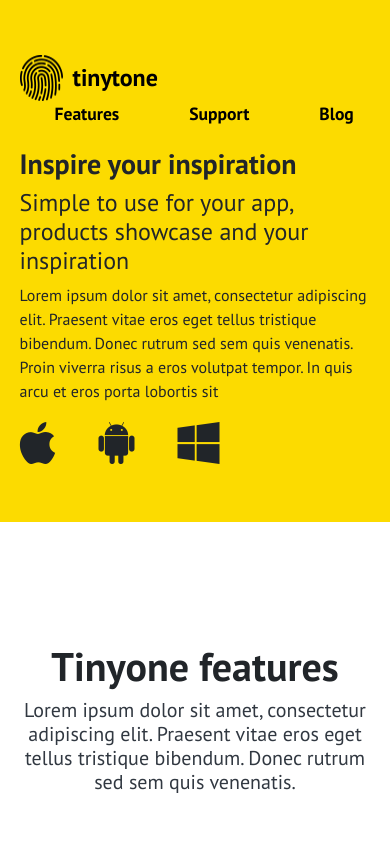
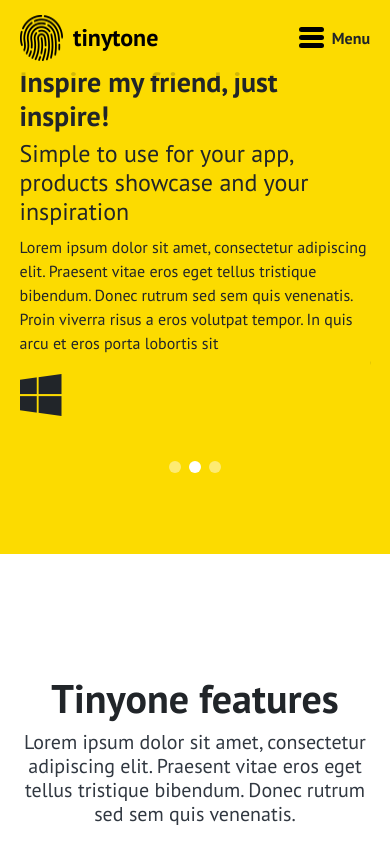
Before and after one commit to radonichn/landing-vue, a Vue app: page / in a window 390 px wide. Shown: the top 842 px of the page. Built offline with nearby package versions, Linux system fonts and the light colour scheme.

Commit message:
added slider (and slides); added mobile menu; fixed ie11

```diff
--- a/package.json
+++ b/package.json
@@ -8,11 +8,13 @@
     "lint": "vue-cli-service lint"
   },
   "dependencies": {
+    "axios": "^0.19.0",
     "bootstrap-vue": "^2.0.0-rc.28",
     "core-js": "^2.6.5",
     "node-sass": "^4.12.0",
     "sass-loader": "^7.3.1",
-    "vue": "^2.6.10"
+    "vue": "^2.6.10",
+    "vue-awesome-swiper": "^3.1.3"
   },
   "devDependencies": {
     "@vue/cli-plugin-babel": "^3.11.0",
--- a/src/App.vue
+++ b/src/App.vue
@@ -11,6 +11,7 @@ import FirstBlock from "./components/FirstBlock.vue";
 import SecondBlock from "./components/SecondBlock.vue";
 import ThirdBlock from "./components/ThirdBlock.vue";
 import json from "./assets/content.json";
+import axios from "axios";
 export default {
   name: "app",
   components: {
@@ -25,7 +26,14 @@ export default {
   },
   methods: {
     sendMail() {
-      alert("Send message successfully");
+      axios
+        .post("https://formfarm.im/nikolayradonich@gmail.com", {
+          name: "dasdsa",
+          email: "dsadsa@dasd.sa"
+        })
+        .then(res => {
+          console.log("Send message successfully", res);
+        });
     }
   }
 };
@@ -40,6 +48,7 @@ $yellow: #fcdb00;
   width: 60%;
   margin: 0 auto;
 }
+
 .bold {
   font-family: "PT Bold";
 }
--- a/src/assets/content.json
+++ b/src/assets/content.json
@@ -19,6 +19,20 @@
   "first": [
     {
       "id": "1",
+      "title": "Inspire your inspiration",
+      "subtitle": "Simple to use for your app, products showcase and your inspiration",
+      "text": "Lorem ipsum dolor sit amet, consectetur adipiscing elit. Praesent vitae eros eget tellus tristique bibendum. Donec rutrum sed sem quis venenatis. Proin viverra risus a eros volutpat tempor. In quis arcu et eros porta lobortis sit",
+      "icons": ["fab fa-apple", "fab fa-android", "fab fa-windows"]
+    },
+    {
+      "id": "2",
+      "title": "Inspire my friend, just inspire!",
+      "subtitle": "Simple to use for your app, products showcase and your inspiration",
+      "text": "Lorem ipsum dolor sit amet, consectetur adipiscing elit. Praesent vitae eros eget tellus tristique bibendum. Donec rutrum sed sem quis venenatis. Proin viverra risus a eros volutpat tempor. In quis arcu et eros porta lobortis sit",
+      "icons": ["fab fa-windows"]
+    },
+    {
+      "id": "3",
       "title": "Inspire your inspiration",
       "subtitle": "Simple to use for your app, products showcase and your inspiration",
       "text": "Lorem ipsum dolor sit amet, consectetur adipiscing elit. Praesent vitae eros eget tellus tristique bibendum. Donec rutrum sed sem quis venenatis. Proin viverra risus a eros volutpat tempor. In quis arcu et eros porta lobortis sit",
--- a/src/components/FirstBlock.vue
+++ b/src/components/FirstBlock.vue
@@ -2,7 +2,9 @@
   <div class="first-block">
     <div class="wrapper">
       <Header :c="c['header']" />
-      <div class="slider-item row align-items-center" v-for="item in c.first" :key="item.id">
+      <swiper :options="swiperOption">
+        <swiper-slide v-for="item in c.first" :key="item.id">
+          <div class="slider-item row align-items-center justify-content-between">
             <div class="text col-12 col-md-5 col-xl-5">
               <p class="h3 bold">{{item.title}}</p>
               <p class="h4">{{item.subtitle}}</p>
@@ -13,6 +15,9 @@
               <img src="../assets/first-block/slider-image.png" alt="slider-image" />
             </div>
           </div>
+        </swiper-slide>
+        <div class="swiper-pagination swiper-pagination-bullets" slot="pagination"></div>
+      </swiper>
     </div>
   </div>
 </template>
@@ -24,7 +29,21 @@ export default {
   components: {
     Header
   },
-  props: ["c"]
+  props: ["c"],
+  data() {
+    return {
+      swiperOption: {
+        autoplay: {
+          delay: 2500,
+          disableOnInteraction: false
+        },
+        pagination: {
+          el: ".swiper-pagination",
+          clickable: true
+        }
+      }
+    };
+  }
 };
 </script>
 
@@ -33,7 +52,7 @@ export default {
   padding: 55px 0;
   background-color: #fcdb00;
   .text {
-    margin-right: 60px;
+    // margin-right: 60px;
     i {
       &.fab {
         &:not(:last-child) {
@@ -42,5 +61,44 @@ export default {
       }
     }
   }
+  .slider-item {
+    img {
+      height: auto;
+      width: auto;
+      max-width: 100%;
+      max-height: 650px;
+    }
+  }
+  .swiper-pagination {
+    position: relative;
+    margin-top: 50px;
+    background-color: transparent;
+    .swiper-pagination-bullet {
+      background-color: #fff;
+      width: 12px;
+      height: 12px;
+      &:not(.swiper-pagination-bullet-active) {
+        opacity: 0.45;
+      }
+      &.swiper-pagination-bullet-active {
+        background-color: #fff;
+      }
+    }
+  }
+}
+.swiper-pagination {
+  width: 20px;
+  height: 20px;
+  text-align: center;
+  line-height: 20px;
+  font-size: 12px;
+  color: #000;
+  opacity: 1;
+  background: rgba(0, 0, 0, 0.2);
+}
+@media all and (max-width: 767px) {
+  .first-block {
+    padding: 65px 0;
+  }
 }
 </style>
--- a/src/components/Header.vue
+++ b/src/components/Header.vue
@@ -1,11 +1,19 @@
 <template>
-  <nav class="navbar d-flex justify-content-between">
+  <header>
+    <nav class="navbar navbar-light d-flex justify-content-between navbar-expand-md">
       <div class="logo d-flex">
         <img src="../assets/fingerprint.png" alt="logo" />
         <a class="navbar-brand" href="#">{{c.title}}</a>
       </div>
-
-    <div class="collapse navbar-collapse show">
+      <div class="nav-toggler d-flex align-items-center" @click="toggleMenu">
+        <div :class="['hamburger', 'mr-2', showMenu ? 'active' : '']">
+          <span class="icon"></span>
+          <span class="icon"></span>
+          <span class="icon"></span>
+        </div>
+        <span>Menu</span>
+      </div>
+      <div :class="['collapse', 'navbar-collapse', 'show', showMenu ? 'visible' : '']">
         <div class="navbar-nav d-flex flex-row">
           <a
             class="nav-item nav-link"
@@ -16,12 +24,23 @@
         </div>
       </div>
     </nav>
+  </header>
 </template>
 
 <script>
 export default {
   name: "Header",
-  props: ["c"]
+  props: ["c"],
+  data() {
+    return {
+      showMenu: false
+    };
+  },
+  methods: {
+    toggleMenu() {
+      this.showMenu = !this.showMenu;
+    }
+  }
 };
 </script>
 
@@ -31,7 +50,7 @@ export default {
   background-color: transparent;
   padding: 0 0 20px;
   a {
-    color: #000;
+    color: #000 !important;
     transition: color 0.3s ease;
     &:hover {
       color: #6c757d;
@@ -44,8 +63,7 @@ export default {
     }
   }
   .navbar-collapse {
-    flex-basis: 0;
-    flex-grow: 0;
+    flex: none;
     .navbar-nav {
       .nav-item {
         font-size: 1.1em;
@@ -53,5 +71,97 @@ export default {
       }
     }
   }
+  .nav-toggler {
+    .hamburger {
+      width: 25px;
+      height: 22px;
+      position: relative;
+      .icon {
+        display: block;
+        position: absolute;
+        height: 5px;
+        width: 100%;
+        background: #000;
+        border-radius: 9px;
+        opacity: 1;
+        left: 0;
+        transition: 0.25s ease-in-out;
+        transform: rotate(0deg);
+        &:nth-child(1) {
+          top: 0;
+        }
+        &:nth-child(2) {
+          top: 8px;
+        }
+        &:nth-child(3) {
+          top: 16px;
+        }
+      }
+      &.active {
+        .icon {
+          &:nth-child(1) {
+            transform: rotate(45deg);
+            top: 10px;
+            left: 0;
+          }
+          &:nth-child(2) {
+            opacity: 0;
+          }
+          &:nth-child(3) {
+            transform: rotate(-45deg);
+            top: 10px;
+            left: 0px;
+          }
+        }
+      }
+    }
+  }
+}
+@media all and (max-width: 767px) {
+  header {
+    position: fixed;
+    left: 0;
+    top: 0;
+    width: 100%;
+    background-color: rgba(252, 219, 0, 0.8);
+    z-index: 999;
+    .navbar {
+      padding: 10px 0 0;
+      .logo,
+      .nav-toggler {
+        margin: 5px 20px;
+        padding-bottom: 10px;
+      }
+    }
+  }
+  .navbar {
+    .navbar-collapse {
+      height: auto;
+      overflow: hidden;
+      transition: height 0.3s ease;
+      max-height: 0;
+      width: 100%;
+      &.visible {
+        max-height: 500px;
+        .navbar-nav {
+          flex-direction: column !important;
+          text-align: center;
+          a {
+            width: 100%;
+            padding: 10px 0;
+            transition: all 0.3s ease;
+            text-transform: uppercase;
+            &:first-child {
+              margin-top: 10px;
+            }
+            &:hover {
+              background-color: #fcdb00;
+              color: #fff !important;
+            }
+          }
+        }
+      }
+    }
+  }
 }
 </style>
--- a/src/components/ThirdBlock.vue
+++ b/src/components/ThirdBlock.vue
@@ -4,14 +4,20 @@
       <div class="form text-center">
         <p class="h3 title bold">{{c.title}}</p>
         <p class="h5 subtitle">{{c.subtitle}}</p>
-        <form action>
+        <form action="https://formfarm.im/nikolayradonich@gmail.com" method="POST">
           <div class="row">
             <input
               type="text"
               class="form-control col-12 col-md-8"
               :placeholder="c.form.placeholder"
+              name="email"
             />
-            <button class="btn bold col-3" type="submit" @click.prevent="sendMail">{{c.form.submit}}</button>
+            <button
+              class="btn bold col-3"
+              name="submit"
+              type="submit"
+              @click.prevent="sendMail"
+            >{{c.form.submit}}</button>
           </div>
         </form>
       </div>
@@ -44,6 +50,15 @@
 export default {
   name: "Thirdblock",
   props: ["c", "sendMail"],
+  data() {
+    return {
+      swiperOption: {
+        pagination: {
+          el: ".swiper-pagination"
+        }
+      }
+    };
+  },
   computed: {
     itemsInColumn() {
       return parseInt(this.c.contacts.right.items_in_column);
@@ -138,7 +153,7 @@ $yellow_h: #beaa10;
           > .row {
             justify-content: center;
             button {
-              margin-top: 10px;
+              margin: 10px 0 0;
               padding: 5px;
             }
           }
--- a/src/main.js
+++ b/src/main.js
@@ -1,11 +1,15 @@
 import Vue from "vue";
+import VueAwesomeSwiper from "vue-awesome-swiper";
 import App from "./App.vue";
 import BootstrapVue from "bootstrap-vue";
 import "./assets/fonts/all.min.css";
+import "swiper/dist/css/swiper.css";
 import "./assets/global.css";
 import "bootstrap/dist/css/bootstrap.min.css";
 import "bootstrap-vue/dist/bootstrap-vue.css";
 Vue.use(BootstrapVue);
+Vue.use(VueAwesomeSwiper);
+
 Vue.config.productionTip = false;
 new Vue({
   render: h => h(App)
```
Also changed, not shown: 1 other file (tests, documents, lock files or other folders). Lines whose indentation alone changed are shown as unchanged.
